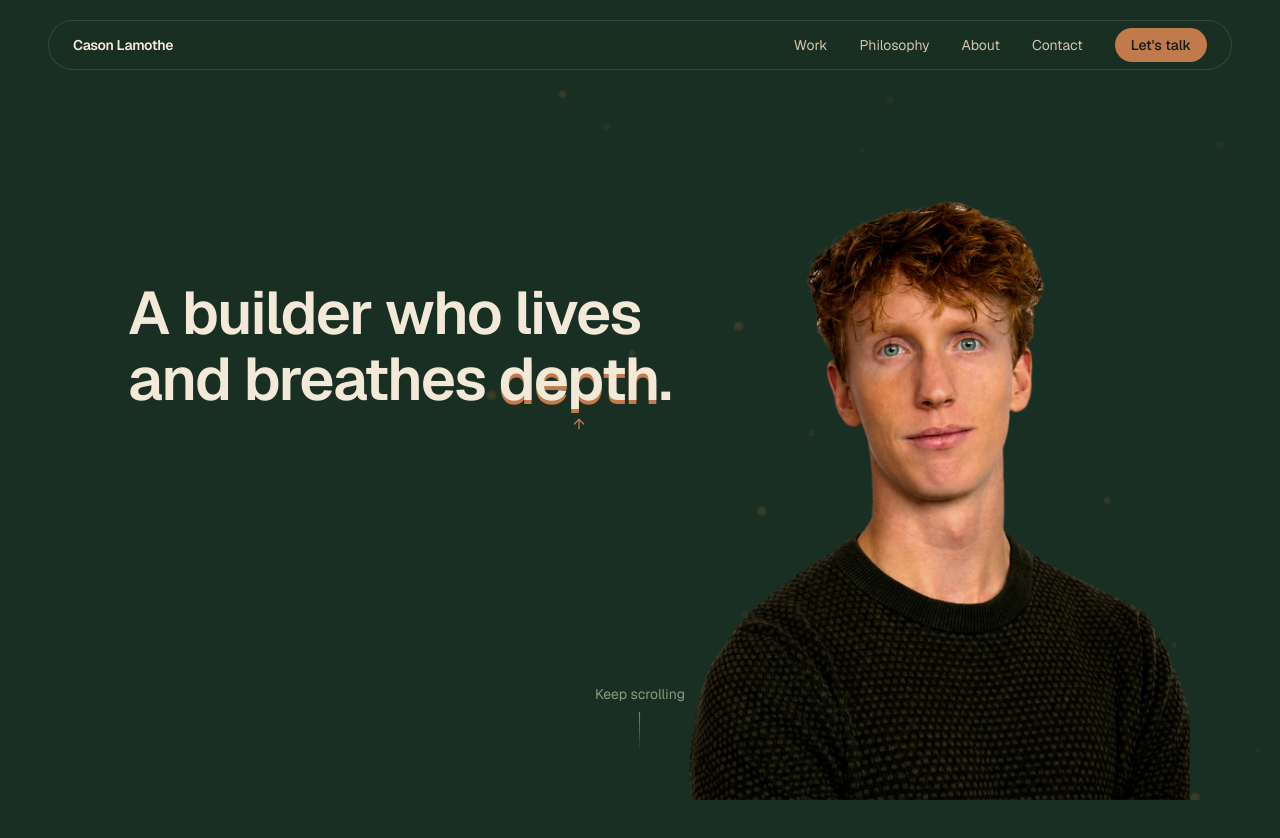
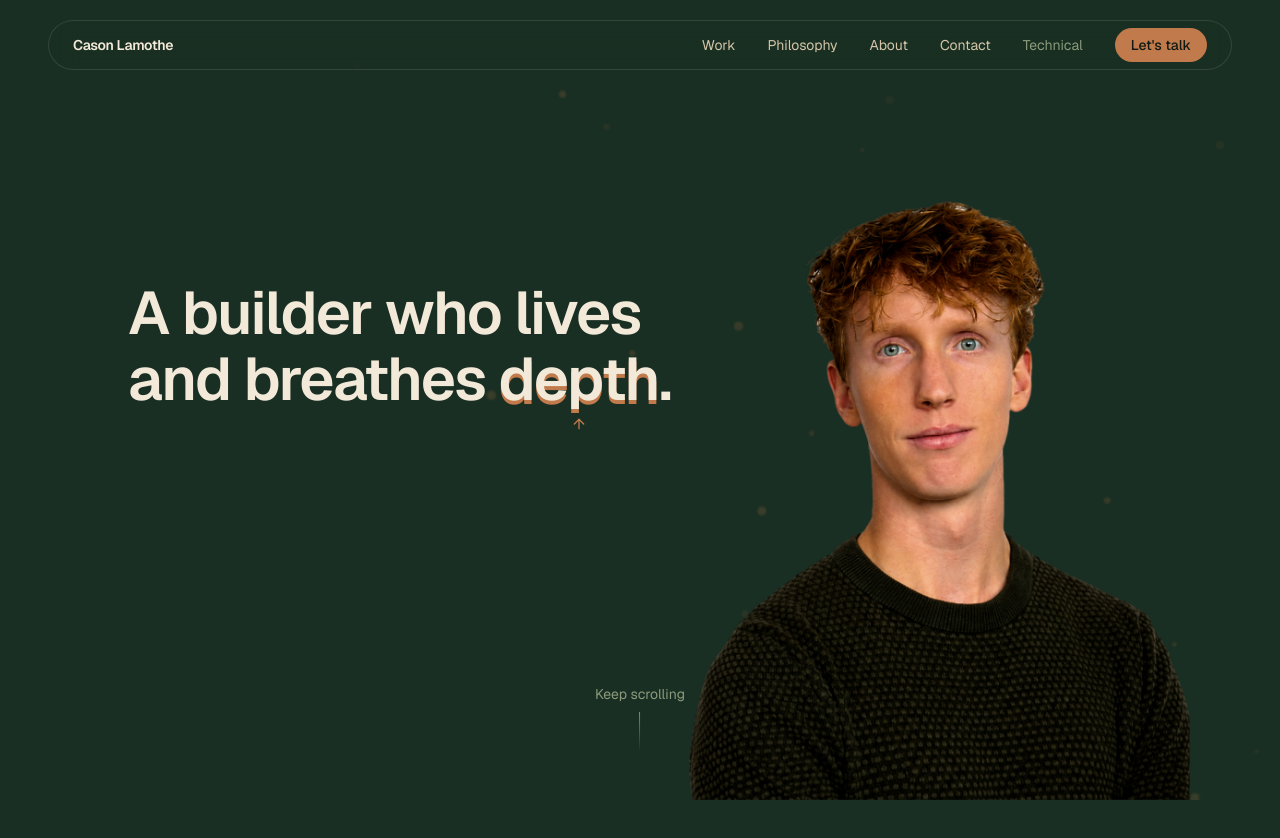
Before and after one commit to CasonL/CasonsPortfolio, a Next.js app: page / in a window 1280 px wide. Shown: the top 838 px of the page. Built offline with nearby package versions, Linux system fonts and the light colour scheme.

Commit message:
Add Technical link to main navigation

```diff
--- a/app/components/Navigation.tsx
+++ b/app/components/Navigation.tsx
@@ -32,6 +32,14 @@ export function Navigation() {
               </a>
             </li>
           ))}
+          <li>
+            <a
+              href="/technical"
+              className="text-sm text-sage-500 transition-colors hover:text-cream-100"
+            >
+              Technical
+            </a>
+          </li>
           <li>
             <a
               href="#contact"
@@ -71,6 +79,15 @@ export function Navigation() {
                   </a>
                 </li>
               ))}
+              <li>
+                <a
+                  href="/technical"
+                  className="block text-lg text-sage-500"
+                  onClick={() => setOpen(false)}
+                >
+                  Technical
+                </a>
+              </li>
             </ul>
           </motion.div>
         )}
```
Also changed, not shown: 1 other file (tests, documents, lock files or other folders).
